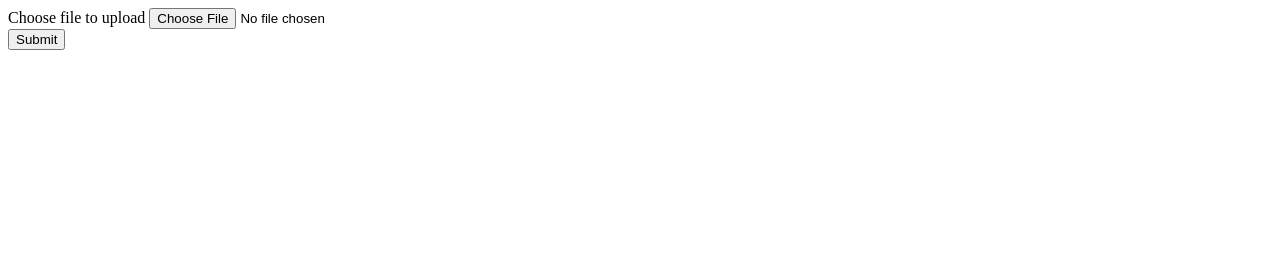
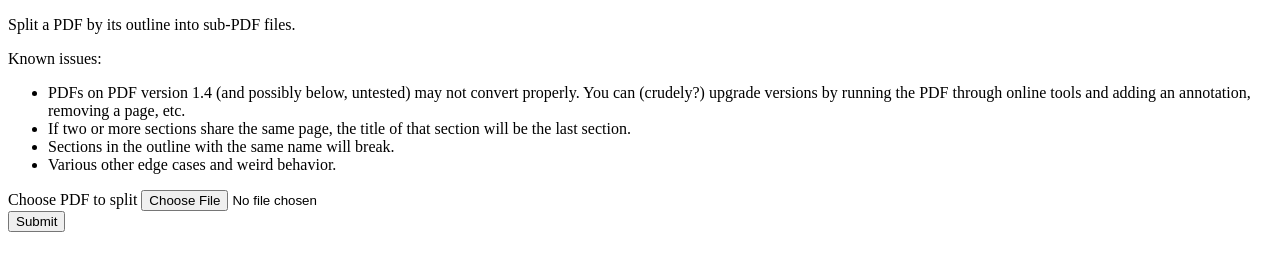
Before and after one commit to evenevan/pdf-split, a website: page src/index.html in a window 1280 px wide. Drawn offline with Linux system fonts and the light colour scheme.

Commit message:
better documentation add note for pdf version 1.4 or below

```diff
--- a/src/index.html
+++ b/src/index.html
@@ -6,15 +6,30 @@
         <title>PDF Split</title>
     </head>
     <body>
+        <p>Split a PDF by its outline into sub-PDF files.</p>
+        <p>Known issues: </p>
+        <ul>
+            <li
+                >PDFs on PDF version 1.4 (and possibly below, untested) may not convert properly.
+                You can (crudely?) upgrade versions by running the PDF through online tools and
+                adding an annotation, removing a page, etc.</li
+            >
+            <li
+                >If two or more sections share the same page, the title of that section will be the
+                last section.</li
+            >
+            <li>Sections in the outline with the same name will break.</li>
+            <li>Various other edge cases and weird behavior.</li>
+        </ul>
+        <div>
             <form id="form">
-            <div>
-                <label for="pdf">Choose file to upload</label>
+                <label for="pdf">Choose PDF to split</label>
                 <input type="file" id="pdf" accept=".pdf" required />
-            </div>
                 <div>
                     <button>Submit</button>
                 </div>
             </form>
             <p id="output"></p>
+        </div>
     </body>
 </html>
--- a/webpack.config.mjs
+++ b/webpack.config.mjs
@@ -31,4 +31,8 @@ export default {
         path: path.resolve(__dirname, 'dist'),
         clean: true,
     },
+    watchOptions: {
+        aggregateTimeout: 500,
+        poll: 1000,
+    },
 };
```
Also changed, not shown: src/index.ts (+11 -4 lines). Lines whose indentation alone changed are shown as unchanged.
